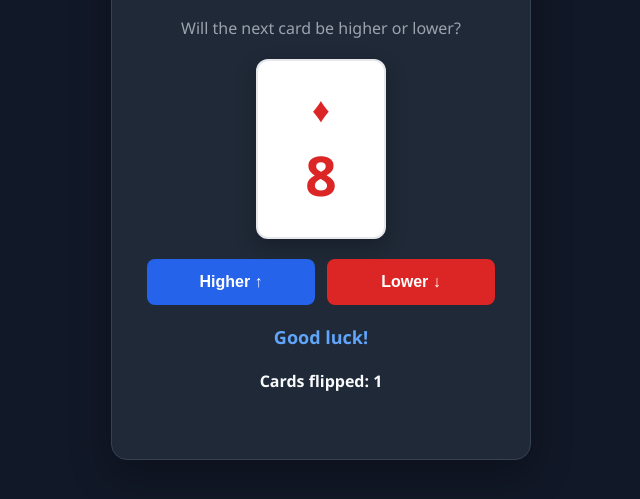
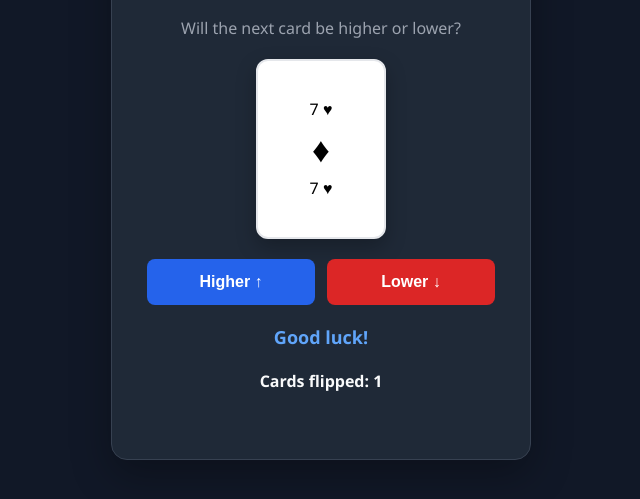
Before and after one commit to msKennedyJ/cards, a plain HTML site: page index.html in a window 1280 px wide. Shown: the part 225-724 px from the top of the page, without its empty margins (319-959 px from the left). Drawn offline with Linux system fonts and the light colour scheme.

Commit message:
Update index.html

```diff
--- a/index.html
+++ b/index.html
@@ -15,10 +15,23 @@
 
         <p>Will the next card be higher or lower?</p>
 
-        <div class="card" id="card">
-            <span id="card-suit">♥</span>
-            <span id="card-rank">7</span>
+
+    <div class="card" id="card">
+
+        <div class="top-corner">
+            <span id="top-rank">7</span>
+            <span id="top-suit">♥</span>
         </div>
+
+        <span id="card-suit">♥</span>
+
+        <div class="bottom-corner">
+            <span id="bottom-rank">7</span>
+            <span id="bottom-suit">♥</span>
+        </div>
+
+    </div>
+
 
         <div class="buttons">
             <button id="higher" onclick="makeGuess('higher')">
```
